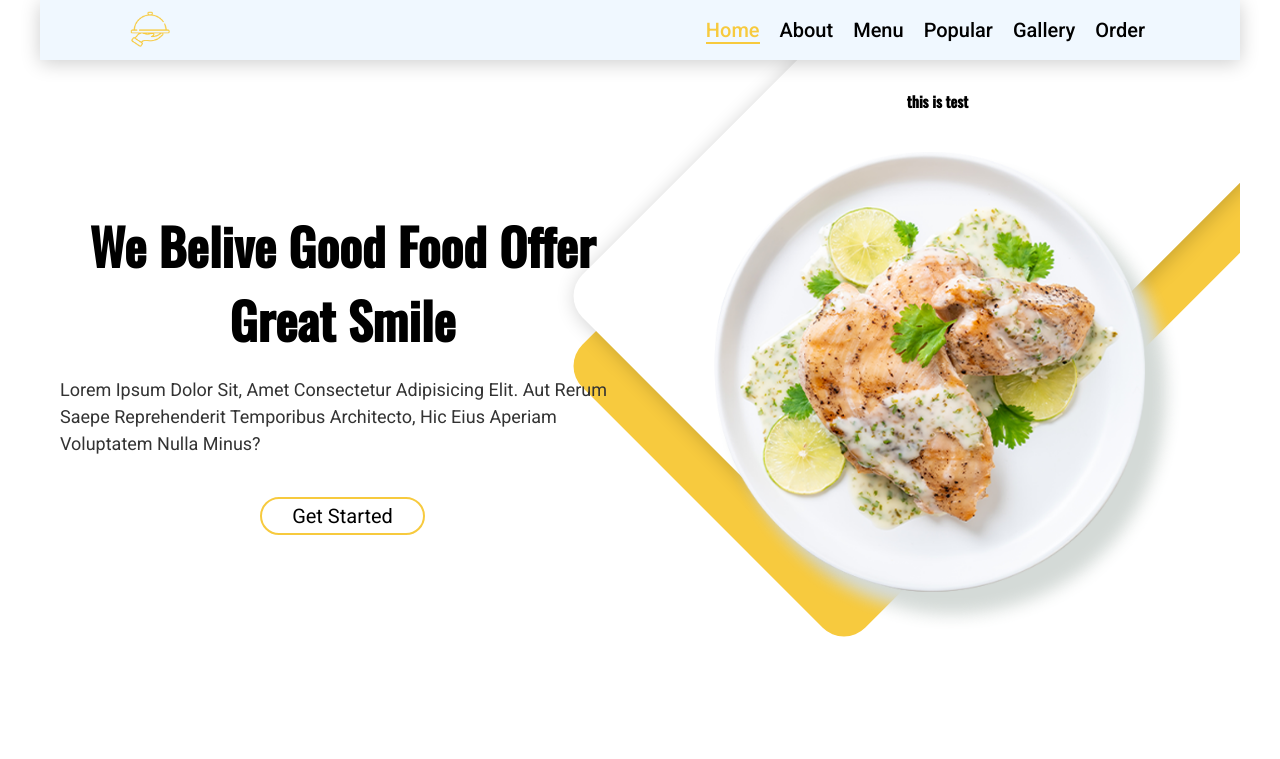
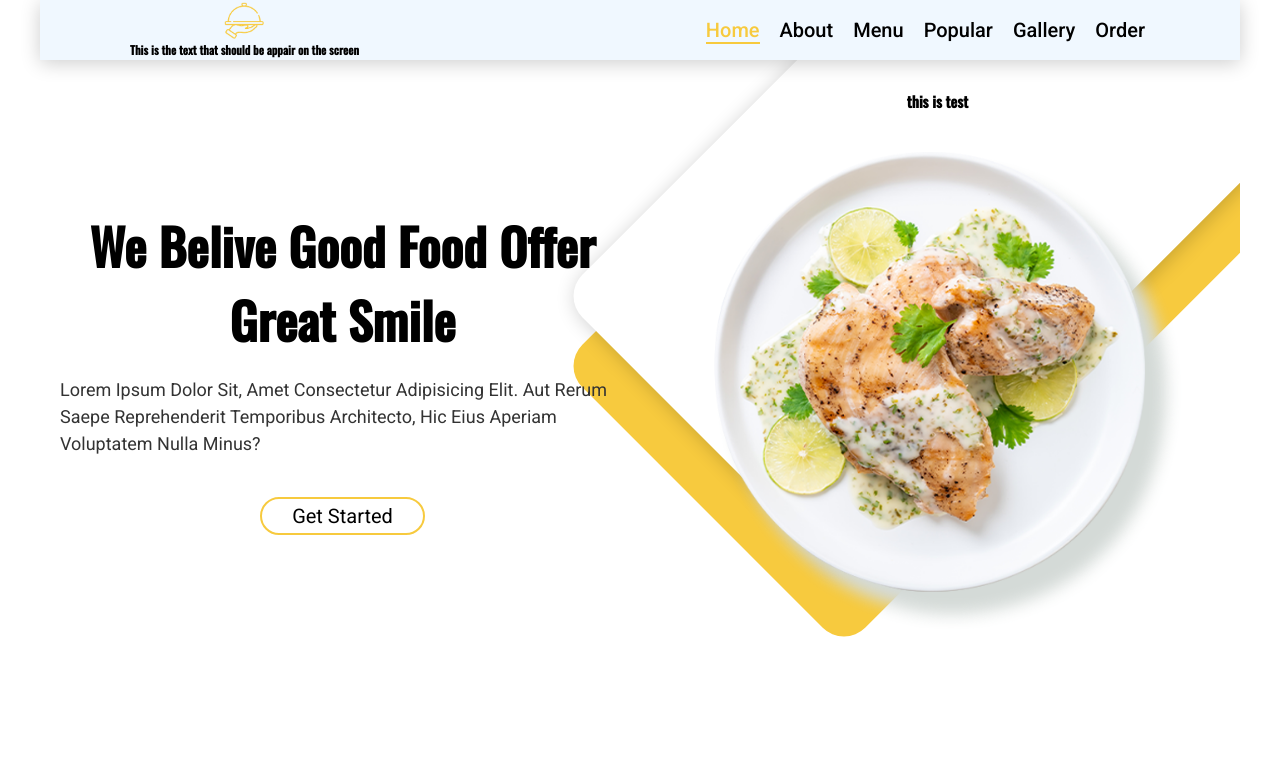
Before and after one commit to mukeshk2812/foodWeb, a plain HTML site: page food-website/index.html in a window 1280 px wide. Shown: the top 759 px of the page. Drawn offline with nearby package versions, Linux system fonts and the light colour scheme.

Commit message:
Update index.html

```diff
--- a/food-website/index.html
+++ b/food-website/index.html
@@ -34,6 +34,7 @@
       <!-- ---header logo--- -->
       <div class="header-logo">
         <img src="./images/logo-img.png" alt="logo" />
+        <h3> This is the text that should be appair on the screen</h3>
       </div>
 
       <!-- ---navigation--- -->
```
